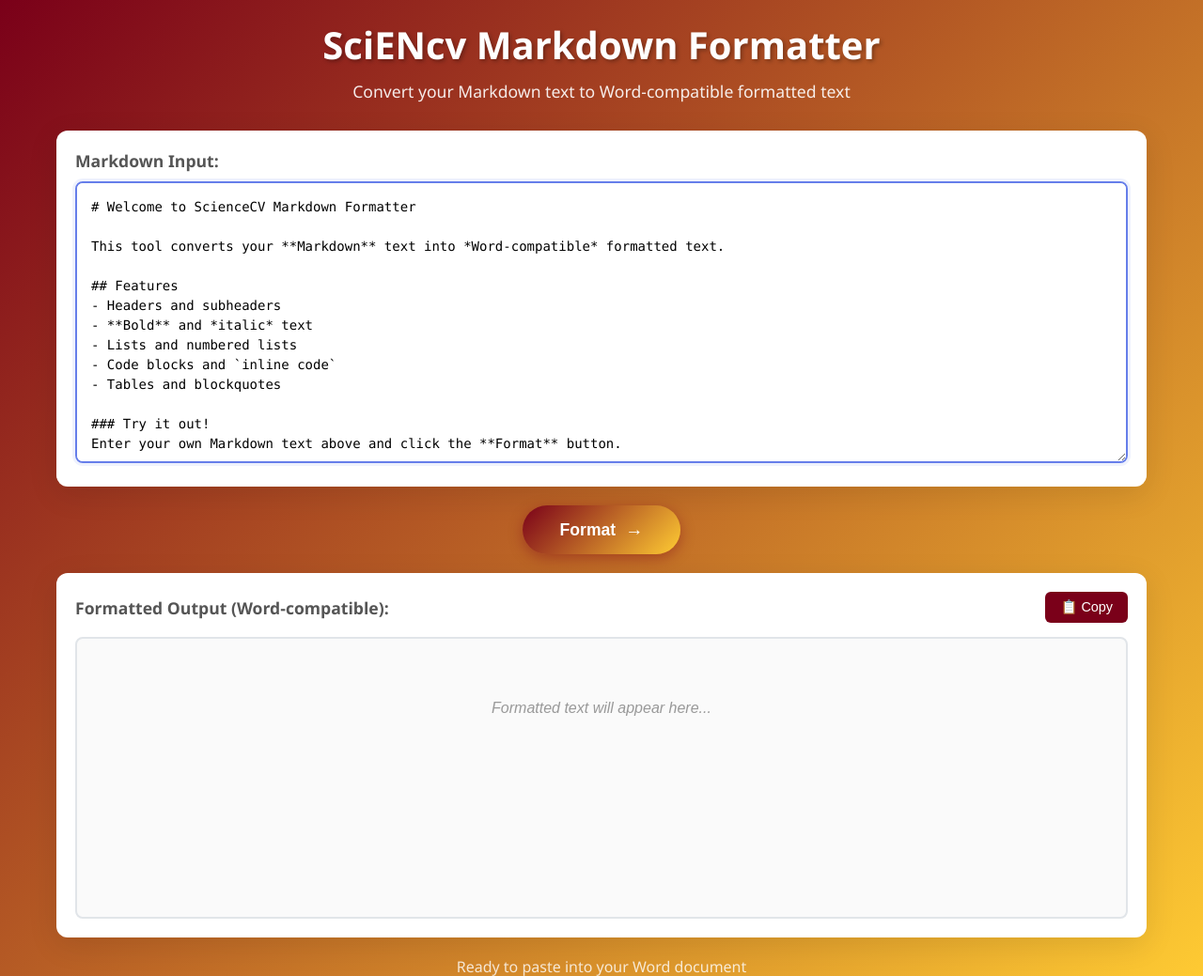
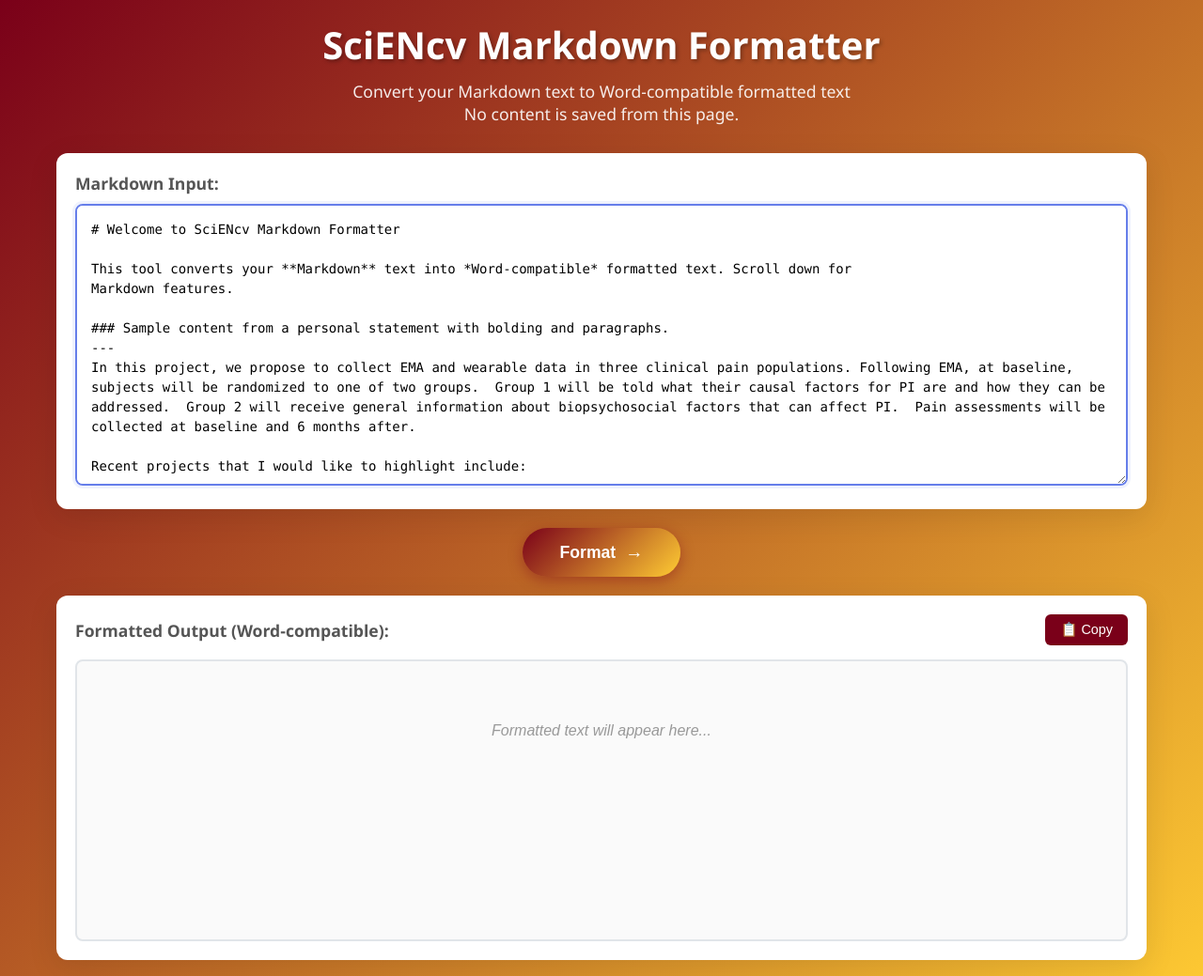
Before and after one commit to kelvinlim/sciencv_markdown, a Flask app: page / in a window 1280 px wide. Shown: the top 1039 px of the page at 94% size. Run offline with Flask 3, Linux system fonts and the light colour scheme.

Commit message:
refined sample content

```diff
--- a/static/script.js
+++ b/static/script.js
@@ -237,22 +237,13 @@ document.addEventListener('DOMContentLoaded', function() {
 
     // Add some sample content if empty
     if (!markdownInput.value.trim()) {
-        markdownInput.value = `# Welcome to ScienceCV Markdown Formatter
+        markdownInput.value = `# Welcome to SciENcv Markdown Formatter
 
-This tool converts your **Markdown** text into *Word-compatible* formatted text.
-
-## Features
-- Headers and subheaders
-- **Bold** and *italic* text
-- Lists and numbered lists
-- Code blocks and \`inline code\`
-- Tables and blockquotes
-
-### Try it out!
-Enter your own Markdown text above and click the **Format** button.
+This tool converts your **Markdown** text into *Word-compatible* formatted text. Scroll down for
+Markdown features.
 
 ### Sample content from a personal statement with bolding and paragraphs.
-
+---
 In this project, we propose to collect EMA and wearable data in three clinical pain populations. Following EMA, at baseline, subjects will be randomized to one of two groups.  Group 1 will be told what their causal factors for PI are and how they can be addressed.  Group 2 will receive general information about biopsychosocial factors that can affect PI.  Pain assessments will be collected at baseline and 6 months after.
 
 Recent projects that I would like to highlight include:
@@ -266,6 +257,17 @@ Assessing an electroencephalography (EEG) biomarker of response to transcranial
 Lim(PI);
 1/1/2020-12/31/2025
 Effects of tDCS Paired with Cognitive Training on Brain Networks associated with Alcohol Use Disorder in Veterans
+---
+## Features
+- Headers and subheaders
+- **Bold** and *italic* text
+- Lists and numbered lists
+- Code blocks and \`inline code\`
+- Tables and blockquotes
+
+### Try it out!
+Enter your own Markdown text above and click the **Format** button.
+
 
 `;
     }
--- a/templates/index.html
+++ b/templates/index.html
@@ -12,6 +12,7 @@
         <header>
             <h1>SciENcv Markdown Formatter</h1>
             <p>Convert your Markdown text to Word-compatible formatted text</p>
+            <p>No content is saved from this page.</p>
         </header>
 
         <div class="main-content">
```
